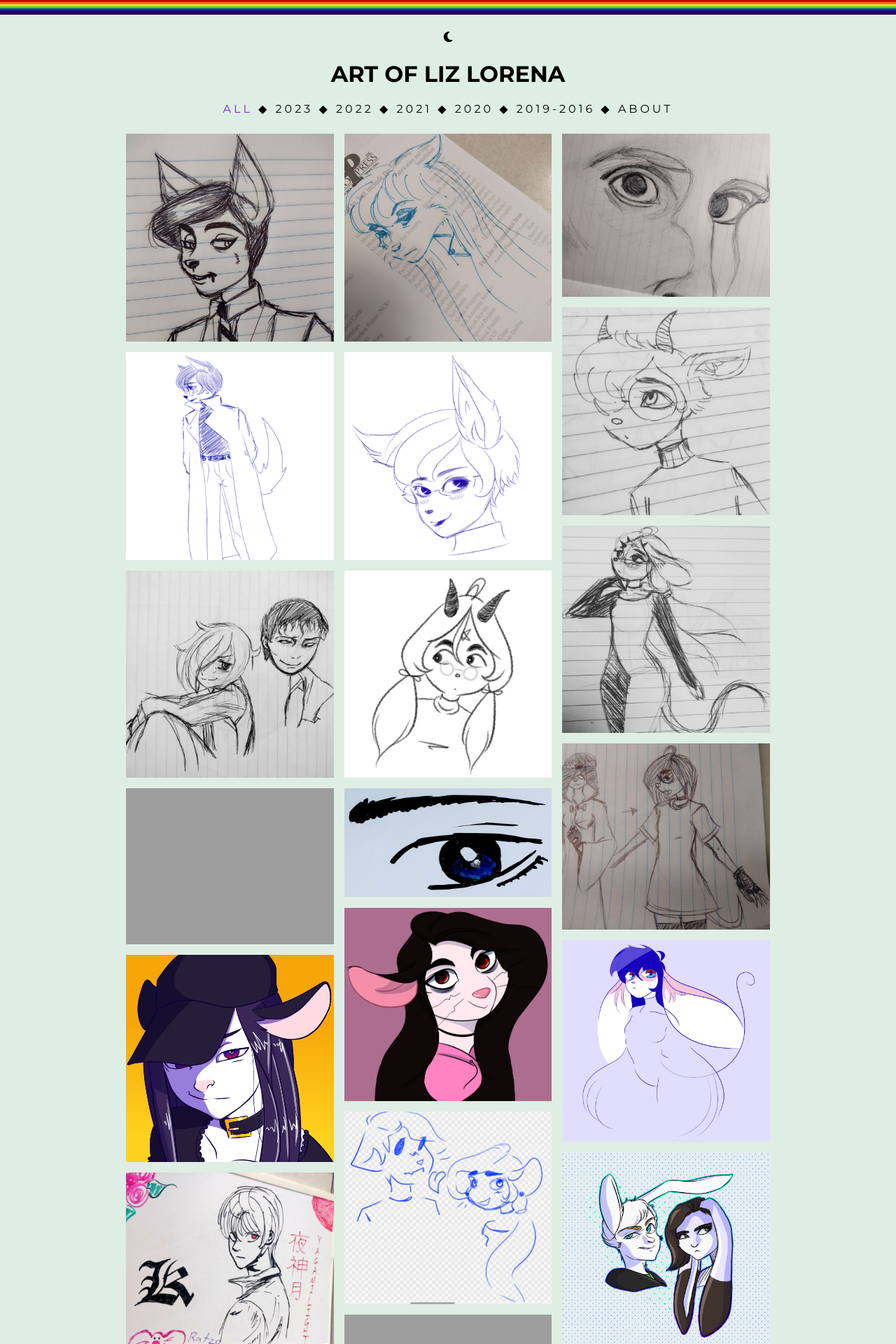
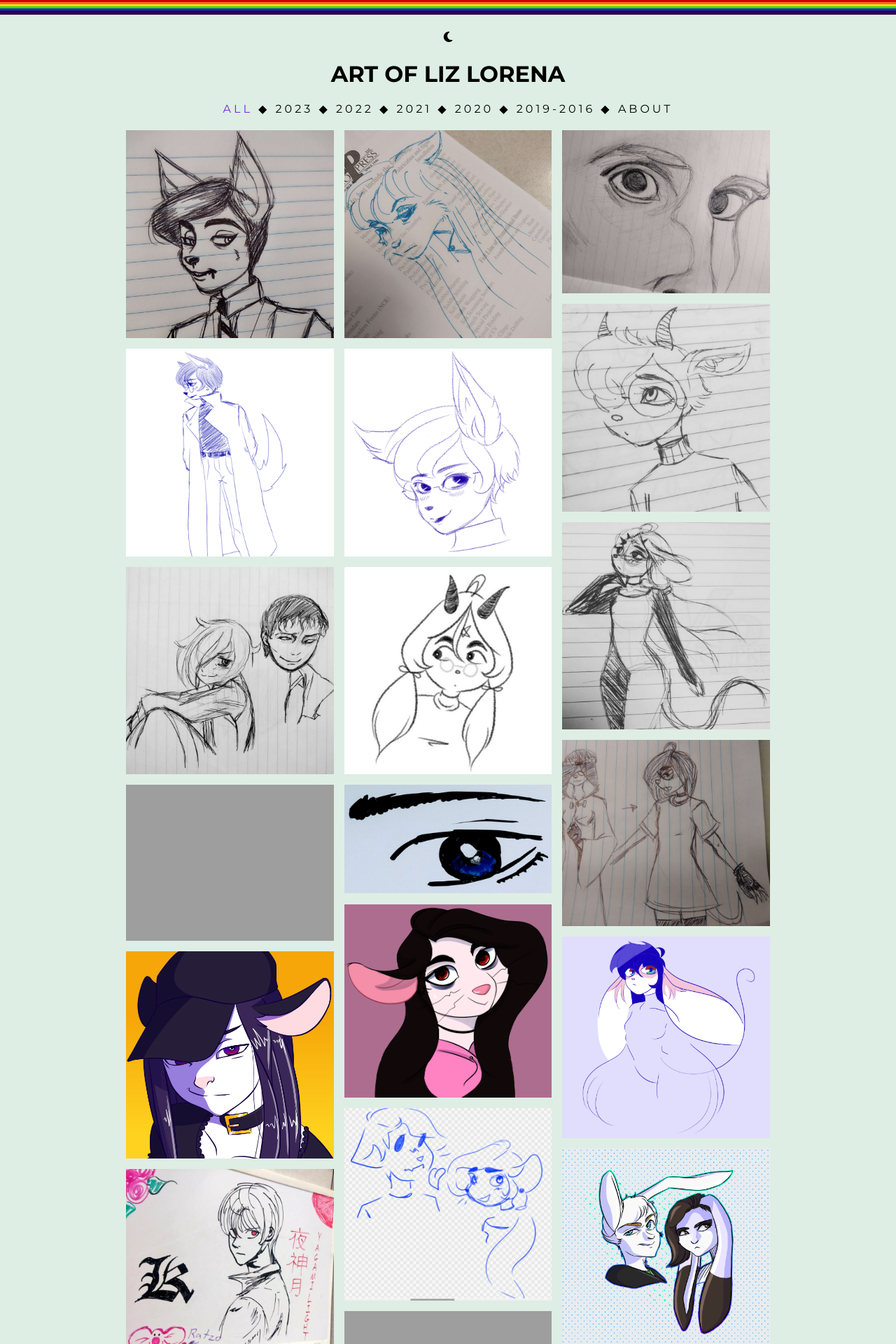
Before and after one commit to liz-lorena/art, a Jekyll site: the page built from index.html, in a window 1280 px wide. Shown: the top 1920 px of the page at 70% size. Built offline with Jekyll 4.4.1, drawn with Linux system fonts in a browser that asks for light colours; nearby versions of some CDN libraries; the list of posts is cut into pages by our own code.

Commit message:
Update default.html

```diff
--- a/_layouts/default.html
+++ b/_layouts/default.html
@@ -97,7 +97,7 @@
       <a href="/art"><h1 style="text-transform:uppercase;">Art&nbsp;of Liz&nbsp;Lorena</h1></a>
 
 
-	    <p style="text-align:center;line-height: 135%;letter-spacing: 0.25em;text-transform: uppercase;margin-bottom:25px;">{% include pages.html %}</p>
+	    <p style="text-align:center;line-height: 135%;letter-spacing: 0.25em;text-transform: uppercase;margin-bottom:20px;">{% include pages.html %}</p>
 
 
 
```
